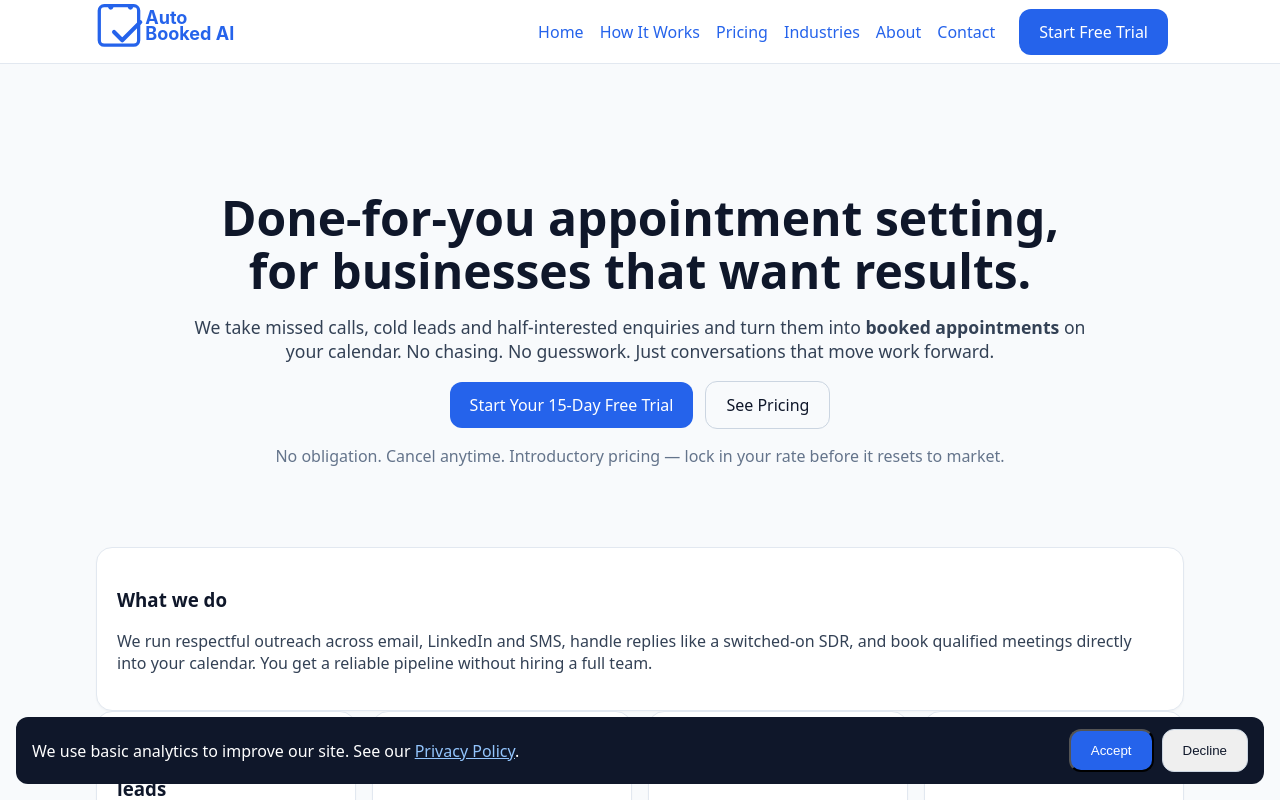
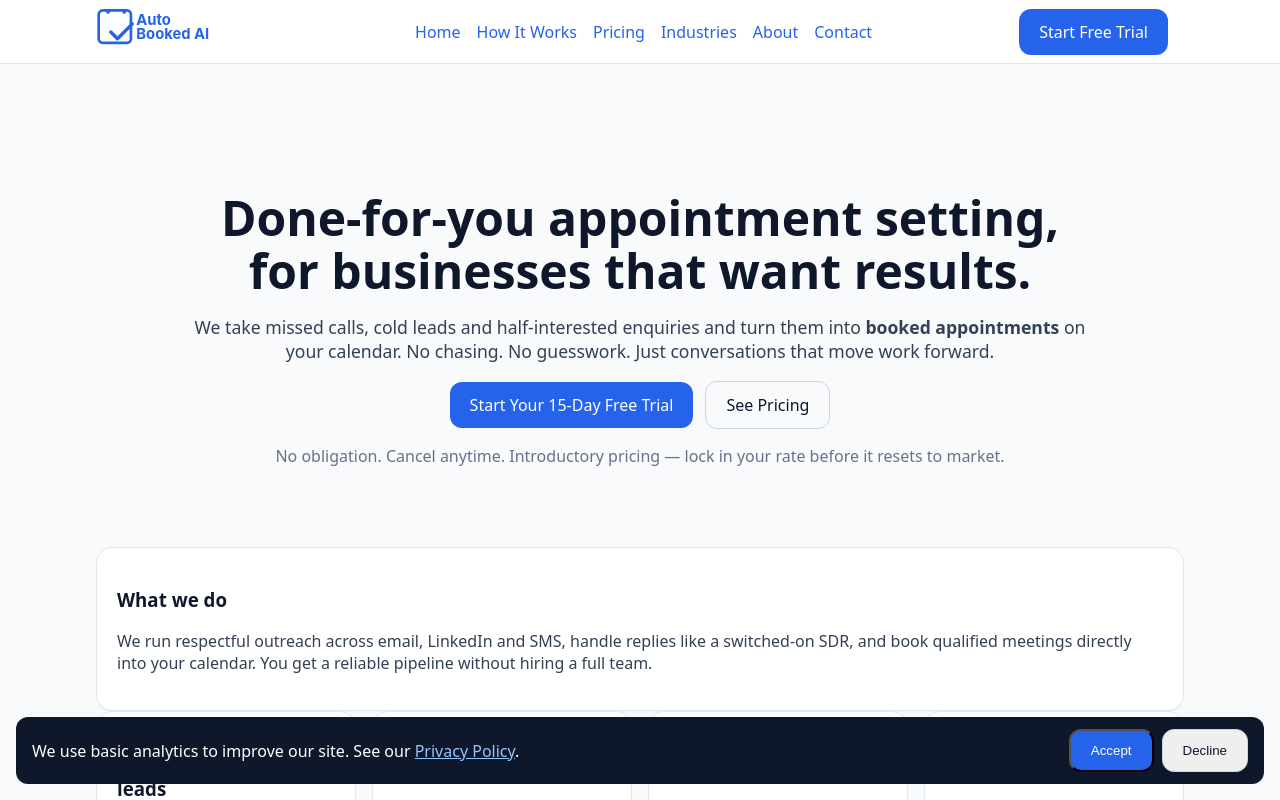
Before and after one commit to Mitchthomas94/auto-6, a Next.js app: page / in a window 1280 px wide. Shown: the top 800 px of the page. Built offline with nearby package versions, Linux system fonts and the light colour scheme; no server answers.

Commit message:
Update Header.js

```diff
--- a/components/Header.js
+++ b/components/Header.js
@@ -1,23 +1,78 @@
+// components/Header.js
+import Image from 'next/image';
+import Link from 'next/link';
 
-import Link from 'next/link'
+export default function Header() {
+  return (
+    <header className="nav" role="banner">
+      <div className="container nav-inner nav-wrap">
+        {/* Brand / Logo */}
+        <Link href="/" className="brand" aria-label="AutoBooked AI">
+          <Image
+            src="/logo-horizontal.svg"     // make sure this file is in /public
+            alt="AutoBooked AI"
+            width={172}
+            height={42}
+            priority
+            className="logo"
+          />
+        </Link>
 
-export default function Header(){
-  return (
-    <header className="nav">
-      <div className="container nav-inner">
-        <Link href="/" className="logo" style={{display:'flex', alignItems:'center', gap:12}}>
-          <img src="/logo-horizontal.svg" width="210" height="64" alt="AutoBooked AI" />
-        </Link>
-        <nav aria-label="Primary">
+        {/* Primary nav */}
+        <nav className="nav-links" aria-label="Primary">
           <Link href="/">Home</Link>
           <Link href="/how-it-works">How It Works</Link>
           <Link href="/pricing">Pricing</Link>
           <Link href="/industries">Industries</Link>
           <Link href="/about">About</Link>
           <Link href="/contact">Contact</Link>
-          <Link href="/book" className="btn" style={{marginLeft:8}}>Start Free Trial</Link>
         </nav>
+
+        {/* Header CTA */}
+        <Link href="/book" className="btn start-trial cta-header">
+          Start Free Trial
+        </Link>
       </div>
+
+      {/* Component-scoped mobile tweaks so everything centers & stacks nicely */}
+      <style jsx>{`
+        /* Desktop keeps your current row layout via globals (.nav,.nav-inner) */
+
+        /* Mobile: stack logo + links + CTA, centered */
+        @media (max-width: 768px) {
+          .nav-inner {
+            display: flex;
+            flex-direction: column;
+            align-items: center;
+            justify-content: center;
+            gap: 0.5rem;
+            text-align: center;
+            height: auto;            /* override any fixed header height */
+          }
+          .brand :global(img),
+          .logo {
+            max-width: 160px;
+            height: auto;
+          }
+          .nav-links {
+            display: flex;
+            flex-direction: column;
+            align-items: center;
+            gap: 0.5rem;
+          }
+          .nav-links :global(a),
+          .nav-links a {
+            font-size: 1rem;
+            padding: 0.25rem 0.5rem;
+          }
+          .start-trial {
+            width: 100%;
+            max-width: 260px;
+            margin: 0.25rem auto 0;
+            text-align: center;
+          }
+        }
+      `}</style>
     </header>
-  )
+  );
 }
```
